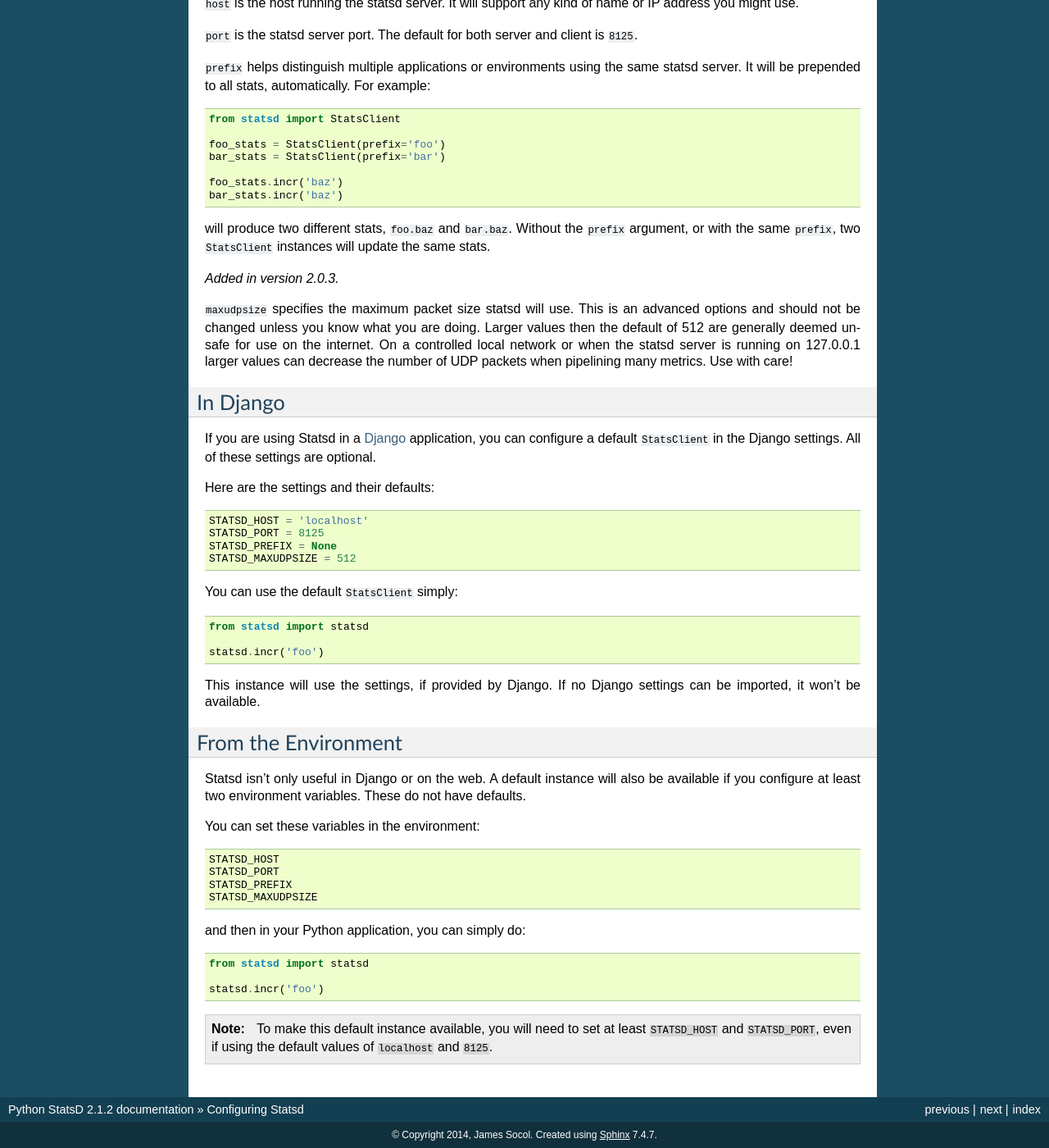
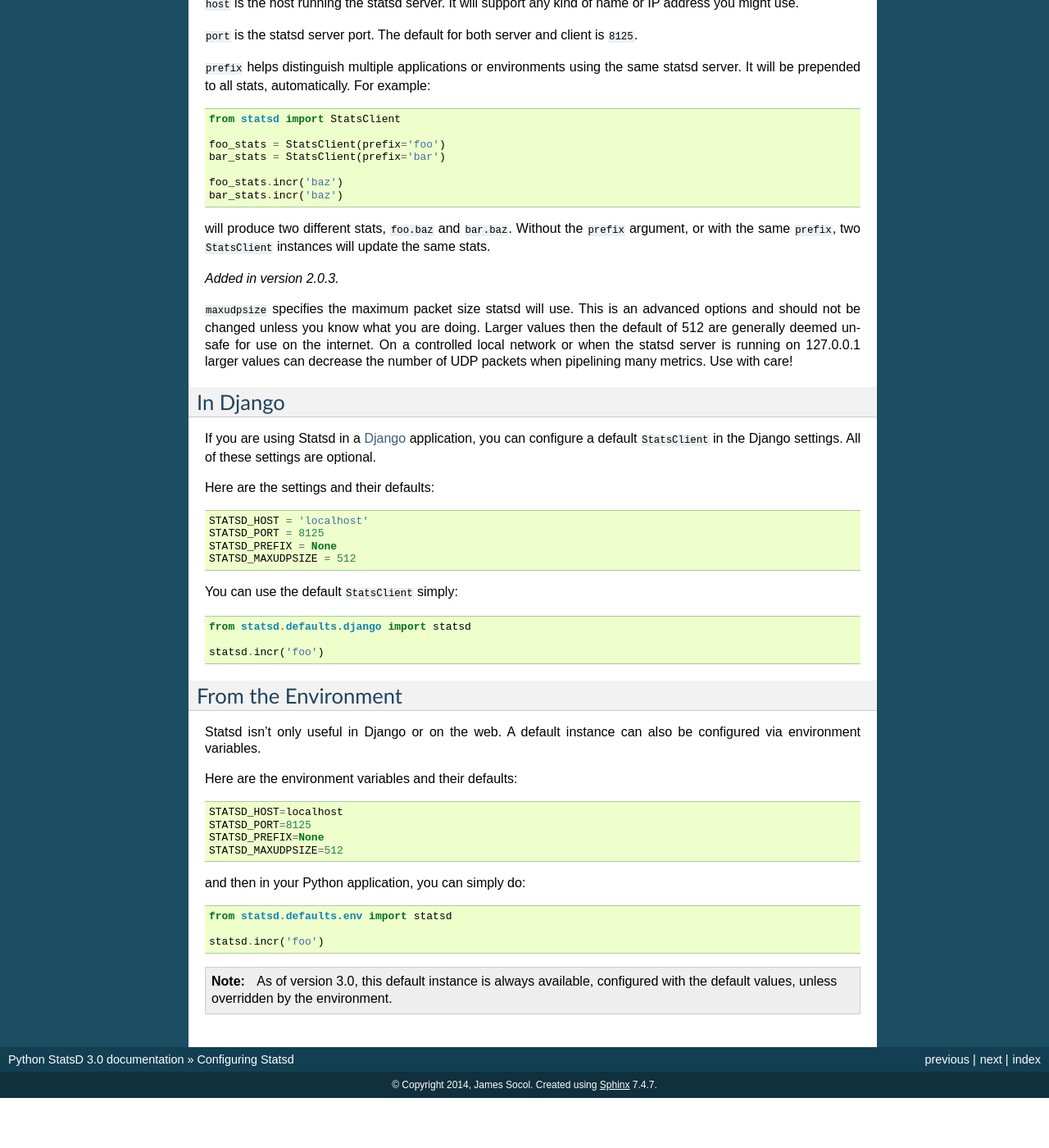
Before and after one commit to jsocol/pystatsd, a Sphinx documentation site: the page built from docs/configure.rst, in a window 1280 px wide and 1400 px high, scrolled down 479 px. Shown: the whole window at 82% size. Built offline with Sphinx 7.4.7, drawn with Linux system fonts in a browser that asks for light colours; formulas are drawn with MathJax 3; after the commit the page ends 1818 px from its top, so only the background shows below that; some of the changed text lies outside the part shown.

Commit message:
Update documentation for v3

```diff
--- a/docs/conf.py
+++ b/docs/conf.py
@@ -48,9 +48,9 @@ copyright = u'2014, James Socol'
 # built documents.
 #
 # The short X.Y version.
-version = '2.1'
+version = '3.0'
 # The full version, including alpha/beta/rc tags.
-release = '2.1.2'
+release = '3.0'
 
 # The language for content autogenerated by Sphinx. Refer to documentation
 # for a list of supported languages.
--- a/docs/configure.rst
+++ b/docs/configure.rst
@@ -77,39 +77,35 @@ Here are the settings and their defaults::
 
 You can use the default ``StatsClient`` simply::
 
-    from statsd import statsd
+    from statsd.defaults.django import statsd
 
     statsd.incr('foo')
-
-This instance will use the settings, if provided by Django. If no Django
-settings can be imported, it won't be available.
 
 
 From the Environment
 ====================
 
 Statsd isn't only useful in Django or on the web. A default instance
-will also be available if you configure at least two environment
-variables. These do not have defaults.
+can also be configured via environment variables.
 
-You can set these variables in the environment::
+Here are the environment variables and their defaults::
 
-    STATSD_HOST
-    STATSD_PORT
-    STATSD_PREFIX
-    STATSD_MAXUDPSIZE
+    STATSD_HOST=localhost
+    STATSD_PORT=8125
+    STATSD_PREFIX=None
+    STATSD_MAXUDPSIZE=512
 
 and then in your Python application, you can simply do::
 
-    from statsd import statsd
+    from statsd.defaults.env import statsd
 
     statsd.incr('foo')
 
 .. note::
 
-    To make this default instance available, you will need to set at
-    least ``STATSD_HOST`` and ``STATSD_PORT``, even if using the default
-    values of ``localhost`` and ``8125``.
+    As of version 3.0, this default instance is always available,
+    configured with the default values, unless overridden by the
+    environment.
 
 .. _statsd: https://github.com/etsy/statsd
 .. _Django: https://www.djangoproject.com/
--- a/docs/contributing.rst
+++ b/docs/contributing.rst
@@ -36,8 +36,8 @@ You can also run the tests with tox::
 
     $ tox
 
-Tox will run the tests in Pythons 2.5, 2.6, 2.7, 3.2, 3.3, and PyPy, if
-they're available.
+Tox will run the tests in Pythons 2.5, 2.6, 2.7, 3.2, 3.3, 3.4, and
+PyPy, if they're available.
 
 
 Writing Tests
--- a/docs/reference.rst
+++ b/docs/reference.rst
@@ -277,3 +277,4 @@ stats.
 
 .. _statsd: https://github.com/etsy/statsd
 .. _0ed78be: https://github.com/etsy/statsd/commit/0ed78be7
+.. _1c10cfc0ac: https://github.com/etsy/statsd/commit/1c10cfc0ac
```
Also changed, not shown: docs/timing.rst (+6 -6 lines), 1 other file.
